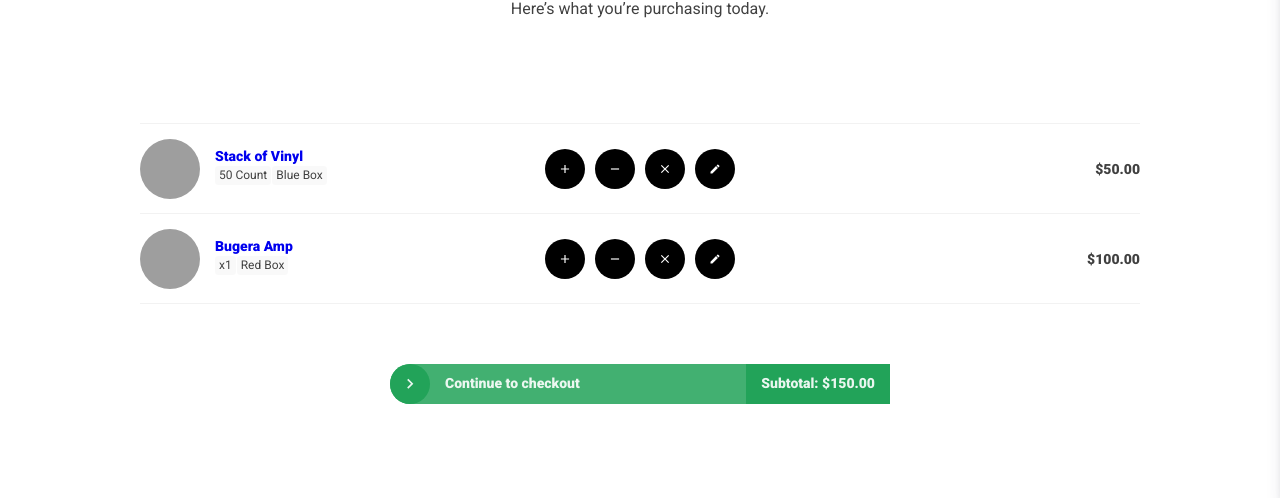
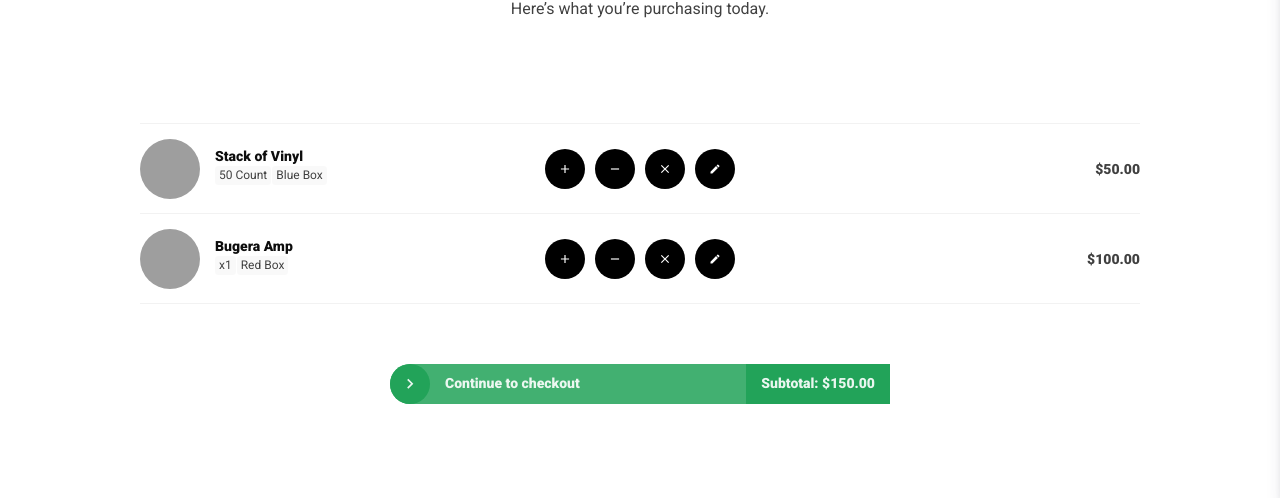
Before and after one commit to wp-e-commerce/wpec-theme, a website with bundled scripts: page cart.html in a window 1280 px wide. Shown: the part 302-800 px from the top of the page. Built offline with nearby package versions, Linux system fonts and the light colour scheme; grey boxes are pictures that could not be loaded.

Commit message:
original anchor styling definitely still needed

```diff
--- a/styles/_global-typography.scss
+++ b/styles/_global-typography.scss
@@ -10,6 +10,10 @@ body {
   color: rgba($black, 0.75);
   -webkit-font-smoothing: antialiased;
   text-rendering: optimizeLegibility;
+
+  a {
+    color: rgba($black, 0.95);
+  }
 
   h1,
   h2 {
```
Also changed, not shown: style.css.
